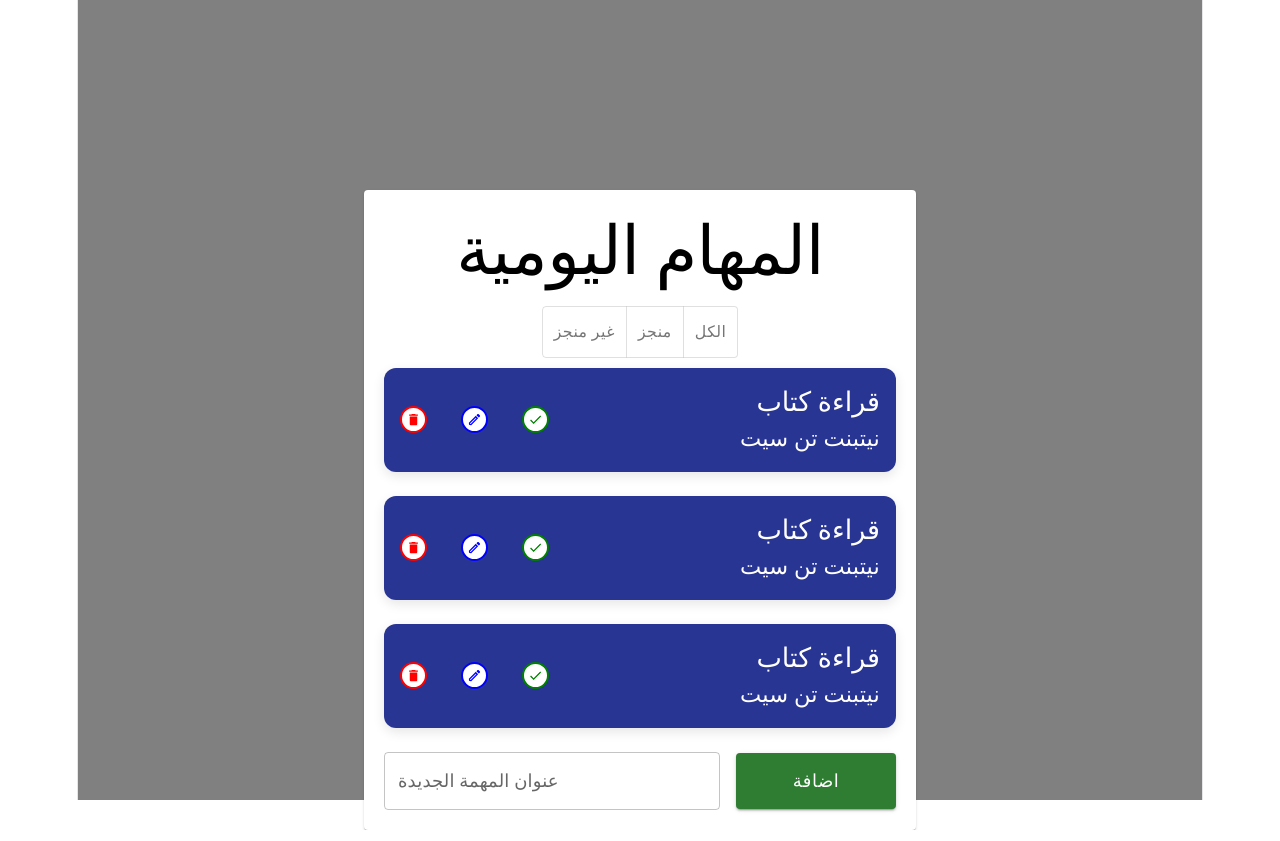
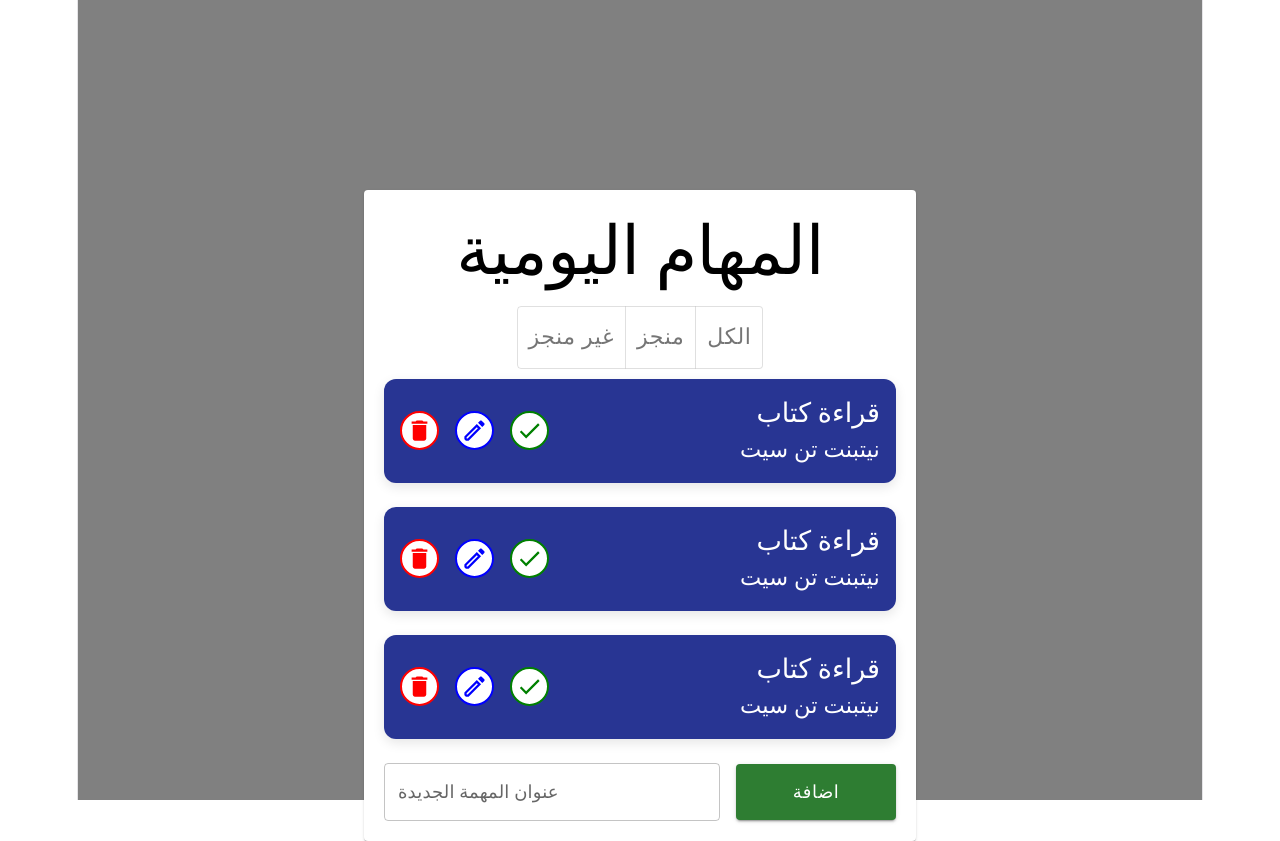
Before and after one commit to ALJAZARIhadi/todo-list-react, a React (Vite) app: page / in a window 1280 px wide. Built offline with nearby package versions, Linux system fonts and the light colour scheme.

Commit message:
made the icons larger

```diff
--- a/src/TodoList.jsx
+++ b/src/TodoList.jsx
@@ -67,13 +67,13 @@ export default function TodoList() {
           aria-label="text"
           sx={{ marginTop: "15px",mb:"10px" }}
         >
-          <ToggleButton value="left" aria-label="left aligned">
+          <ToggleButton value="left" aria-label="left aligned" sx={{fontSize:"22px"}}>
             غير منجز
           </ToggleButton>
-          <ToggleButton value="center" aria-label="centered">
+          <ToggleButton value="center" aria-label="centered" sx={{fontSize:"22px"}}>
             منجز
           </ToggleButton>
-          <ToggleButton value="right" aria-label="right aligned">
+          <ToggleButton value="right" aria-label="right aligned" sx={{fontSize:"22px"}}>
             الكل
           </ToggleButton>
         </ToggleButtonGroup>
--- a/src/components/Todo.jsx
+++ b/src/components/Todo.jsx
@@ -31,6 +31,8 @@ export default function Todo({title,description}) {
               sx={{
                 background: "white",
                 color: "red",
+                width:"39px",
+                height:"39px",
                 border: "solid 2px red",
                 borderRadius: "50%",
                 padding: "4px",
@@ -42,6 +44,8 @@ export default function Todo({title,description}) {
                 background: "white",
                 color: "blue",
                 border: "solid 2px blue",
+                width:"39px",
+                height:"39px",
                 borderRadius: "50%",
                 padding: "4px",
                 cursor: "pointer",
@@ -51,6 +55,8 @@ export default function Todo({title,description}) {
               sx={{
                 background: "white",
                 color: "green",
+                width:"39px",
+                height:"39px",
                 border: "solid 2px green",
                 borderRadius: "50%",
                 padding: "4px",
```
